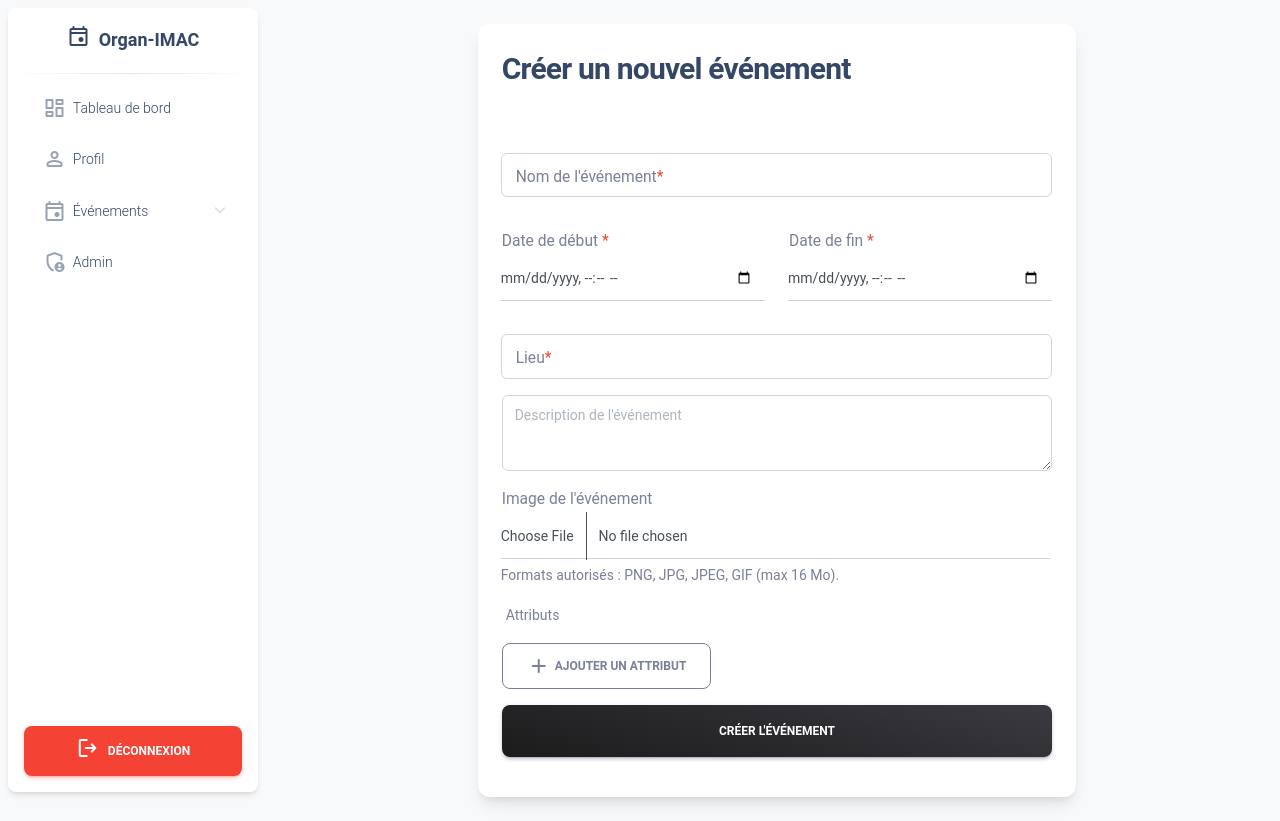
After one commit to NilsMT/imac-wk-prog-web, a Flask app: page /createEvent in a window 1280 px wide. The commit adds this page. Run offline with Flask 3, Linux system fonts and the light colour scheme; a user stored in the database is signed in; some libraries are stand-ins or nearby versions.

Commit message:
Create / Delete event

```diff
--- a/app/model/event.py
+++ b/app/model/event.py
@@ -3,6 +3,9 @@ from database import query_db, get_db
 from utils import getCurrentTime
 
 # SELECT
+def getEvent(id_event):
+    return query_db("SELECT EVENT.*, COUNT(DISTINCT PARTICIPATION.id_user) AS nb_participants FROM EVENT LEFT JOIN PARTICIPATION ON EVENT.id_event = PARTICIPATION.id_event WHERE EVENT.id_event = ? GROUP BY EVENT.id_event", [id_event], True)
+
 def getAllEvents():
     return query_db("SELECT EVENT.*, COUNT(DISTINCT PARTICIPATION.id_user) AS nb_participants FROM EVENT LEFT JOIN PARTICIPATION ON EVENT.id_event = PARTICIPATION.id_event GROUP BY EVENT.id_event")
 
@@ -29,7 +32,7 @@ def insertEvent(data_event, id_user, image_url):
     col = ["name", "start_date", "end_date", "location", "id_user"]
     val = [data_event["name"], data_event["start_date"], data_event["end_date"], data_event["location"], id_user]
 
-    if "image" in data_event:
+    if image_url:
         col.append("image")
         val.append(image_url)
 
--- a/app/routes/event.py
+++ b/app/routes/event.py
@@ -1,4 +1,4 @@
-from flask import Blueprint, request, session, jsonify
+from flask import Blueprint, json, request, session, jsonify
 from werkzeug.utils import secure_filename
 import os
 from datetime import datetime
@@ -14,11 +14,20 @@ def allowed_file(filename):
     return '.' in filename and \
            filename.rsplit('.', 1)[1].lower() in ALLOWED_EXTENSIONS
 
+@event_bp.route("/api/v1/events/<int:id_event>", methods=['GET'])
+def getEvent(id_event):
+    objects, status = service.event.getEvent(id_event)
+    match status:
+        case 200:
+            return jsonify(objects), status
+        case _:
+            return jsonify(objects), 500
+
 #create event
 @event_bp.route("/api/v1/events", methods=['POST'])
 def createEvent():
     user = session.get("user")
-    data_event = request.form
+    data_event = json.loads(request.form['eventData'])
 
     image_url = None
     if 'image' in request.files:
@@ -40,15 +49,23 @@ def createEvent():
                 return jsonify({"message": f"Erreur lors de l'upload de l'image : {str(e)}"}), 500
 
     messsage, status = service.event.createEvent(data_event, user["id_user"], image_url)
-    return jsonify({"message" : messsage}), status
+    return jsonify({"message" : messsage, "status": status}), status
 
 #delete event
 @event_bp.route("/api/v1/events/<int:id_event>", methods=['DELETE'])
 def deleteEvent(id_event):
     user = session.get("user")
+    image = service.event.getEvent(id_event)[0].get("image")
 
     message, status = service.event.deleteEvent(id_event, user["id_user"])
-    return jsonify({"message" : message}), status
+    if status == 200 and image:
+        try:
+            image_path = os.path.join('app', image.lstrip('/'))
+            if os.path.exists(image_path):
+                os.remove(image_path)
+        except Exception as e:
+            return jsonify({"message": f"Erreur lors de la suppression de l'image : {str(e)}"}), 500
+    return jsonify({"message" : message, "status": status}), status
 
 #update event
 @event_bp.route("/api/v1/events/<int:id_event>", methods=['PUT'])
@@ -57,7 +74,7 @@ def updateEvent(id_event):
     data_event = request.form
 
     message, status = service.event.updateEvent(data_event, id_event, user["id_user"])
-    return jsonify({"message" : message}), status
+    return jsonify({"message" : message, "status": status}), status
 
 # get events
 @event_bp.route("/api/v1/events/all", methods=['GET'])
--- a/app/routes/page.py
+++ b/app/routes/page.py
@@ -54,3 +54,11 @@ def admin():
         return abort(403)
     users = service.admin.getUsers(user["id_user"])
     return render_template("pages/admin.html", current_user=user, users=users)
+
+@page_bp.route("/createEvent")
+def createEvent():
+    user = session.get("user")
+    if user:
+        return render_template("pages/createEvent.html", current_user=user)
+    else :
+        return render_template("pages/no-auth.html")
--- /dev/null
+++ b/app/static/assets/js/services/createEvent.js
@@ -0,0 +1,121 @@
+document.addEventListener("DOMContentLoaded", function () {
+  const attributesContainer = document.getElementById("attributesContainer");
+  const addAttributeBtn = document.getElementById("addAttributeBtn");
+  const eventForm = document.getElementById("eventForm");
+  const submitBtn = document.getElementById("submitBtn");
+  const submitText = document.getElementById("submitText");
+
+  let attributeCounter = 0;
+
+  addAttributeBtn.addEventListener("click", function () {
+    attributeCounter++;
+    const attributeId = `attribute-${attributeCounter}`;
+
+    const attributeGroup = document.createElement("div");
+    attributeGroup.className =
+      "row mb-2 g-2 align-items-center justify-content-between";
+    attributeGroup.id = attributeId;
+
+    attributeGroup.innerHTML = `
+      <div class="col-md-5">
+        <div class="input-group input-group-lg input-group-outline">
+          <input
+            type="text"
+            class="form-control form-control-lg"
+            name="attribute_name_${attributeCounter}"
+            placeholder="Nom (ex: Musique)"
+            required
+          >
+        </div>
+      </div>
+      <div class="col-md-5">
+        <div class="input-group input-group-lg input-group-outline">
+          <input
+            type="text"
+            class="form-control form-control-lg"
+            name="attribute_value_${attributeCounter}"
+            placeholder="Valeur (ex: Jazz)"
+            required
+          >
+        </div>
+      </div>
+      <div class="col-md-2 d-flex align-items-center">
+        <button
+          type="button"
+          class="btn btn-danger w-100 remove-attribute mb-0 d-flex align-items-center justify-content-center"
+          data-attribute-id="${attributeId}"
+        >
+          <i class="material-symbols-rounded text-md py-1">delete</i>
+        </button>
+      </div>
+    `;
+
+    attributesContainer.appendChild(attributeGroup);
+
+    attributeGroup
+      .querySelector(".remove-attribute")
+      .addEventListener("click", function () {
+        document.getElementById(this.dataset.attributeId).remove();
+      });
+  });
+
+  eventForm.addEventListener("submit", async function (e) {
+    e.preventDefault();
+
+    submitBtn.disabled = true;
+
+    const formData = new FormData(eventForm);
+
+    const attributes = [];
+    const attributeInputs = eventForm.querySelectorAll(
+      "[name^='attribute_name_']",
+    );
+    attributeInputs.forEach((input, index) => {
+      const name = input.value;
+      const valueInput = eventForm.querySelector(
+        `[name="attribute_value_${index + 1}"]`,
+      );
+      const value = valueInput ? valueInput.value : "";
+      const type = "TEXT";
+      if (name && value) {
+        attributes.push({ type: type, name: name, value: value });
+      }
+    });
+
+    const eventData = {
+      name: formData.get("name"),
+      start_date: formData.get("start_date"),
+      end_date: formData.get("end_date"),
+      location: formData.get("location"),
+      description: formData.get("description"),
+      attributes: attributes,
+    };
+
+    const finalFormData = new FormData();
+    finalFormData.append("eventData", JSON.stringify(eventData));
+    if (formData.get("image")) {
+      finalFormData.append("image", formData.get("image"));
+    }
+
+    try {
+      const response = await fetch("/api/v1/events", {
+        method: "POST",
+        body: finalFormData,
+      });
+
+      const result = await response.json();
+
+      if (response.ok) {
+        window.location.href = "/myEvents";
+      } else {
+        alert(result.message || "Erreur lors de la création de l'événement.");
+      }
+    } catch (error) {
+      alert("Erreur de connexion au serveur : " + error.message);
+    } finally {
+      submitBtn.disabled = false;
+      submitText.textContent = "Créer l'événement";
+      submitSpinner.classList.add("d-none");
+    }
+  });
+});
--- a/app/templates/components/nextCard.html
+++ b/app/templates/components/nextCard.html
@@ -55,7 +55,10 @@
 
     <div class="d-flex align-items-center mb-3">
       <i class="material-symbols-rounded me-2 text-dark">group</i>
-      <span>{{ next_event.nb_participants }} participants</span>
+      <span>
+        {{ next_event.nb_participants }} participant{{ "s" if
+        next_event.nb_participants != 1 else "" }}
+      </span>
     </div>
 
     <p class="card-text text-muted mb-4">
--- a/app/templates/components/nextEventsRow.html
+++ b/app/templates/components/nextEventsRow.html
@@ -16,8 +16,8 @@
   </td>
   <td class="align-middle text-right text-xs">
     <a
-      href="javascript:;"
-      class="text-secondary font-weight-normal material-symbols-rounded"
+      id="viewEventButton-{{ event.id }}"
+      class="text-secondary font-weight-normal material-symbols-rounded viewEventButton"
       data-bs-toggle="tooltip"
       data-bs-placement="top"
       title="Voir l'événement"
--- a/app/templates/components/sidenav.html
+++ b/app/templates/components/sidenav.html
@@ -66,7 +66,7 @@
             <li class="nav-item">
               <a
                 class="nav-link text-dark d-flex align-items-center"
-                href="/events/create"
+                href="/createEvent"
               >
                 <i class="material-symbols-rounded opacity-5 me-2">
                   add_circle
@@ -81,17 +81,6 @@
               >
                 <i class="material-symbols-rounded opacity-5 me-2">person</i>
                 <span>Mes événements</span>
-              </a>
-            </li>
-            <li class="nav-item">
-              <a
-                class="nav-link text-dark d-flex align-items-center"
-                href="/events"
-              >
-                <i class="material-symbols-rounded opacity-5 me-2">
-                  calendar_view_month
-                </i>
-                <span>Événements</span>
               </a>
             </li>
           </ul>
--- /dev/null
+++ b/app/templates/pages/createEvent.html
@@ -0,0 +1,136 @@
+{% extends "base.html" %} {% block title %}Créer un événement - Organ-IMAC{%
+endblock %} {% block content %}
+<div
+  class="container-fluid vh-90 d-flex align-items-center justify-content-center px-4"
+>
+  <div class="row w-100 justify-content-center">
+    <div class="col-lg-8 col-md-10">
+      <div class="card shadow-lg">
+        <div class="card-header bg-transparent pt-4 px-4">
+          <h3 class="text-dark mb-0">Créer un nouvel événement</h3>
+        </div>
+
+        <div class="card-body p-4">
+          <form id="eventForm" enctype="multipart/form-data">
+            <!-- Nom -->
+            <div class="input-group input-group-lg input-group-outline my-3">
+              <label for="name" class="form-label">
+                Nom de l'événement
+                <span class="text-danger">*</span>
+              </label>
+              <input
+                type="text"
+                class="form-control form-control-lg"
+                id="name"
+                name="name"
+                required
+              />
+            </div>
+
+            <div class="row mb-3">
+              <div class="col-md-6">
+                <div class="input-group input-group-lg input-group-static my-3">
+                  <label>
+                    Date de début
+                    <span class="text-danger">*</span>
+                  </label>
+                  <input
+                    type="datetime-local"
+                    class="form-control form-control-lg"
+                    id="start_date"
+                    name="start_date"
+                    required
+                  />
+                </div>
+              </div>
+              <div class="col-md-6">
+                <div class="input-group input-group-lg input-group-static my-3">
+                  <label>
+                    Date de fin
+                    <span class="text-danger">*</span>
+                  </label>
+                  <input
+                    type="datetime-local"
+                    class="form-control form-control-lg"
+                    id="end_date"
+                    name="end_date"
+                    required
+                  />
+                </div>
+              </div>
+            </div>
+
+            <div class="input-group input-group-lg input-group-outline my-3">
+              <label for="location" class="form-label">
+                Lieu
+                <span class="text-danger">*</span>
+              </label>
+              <input
+                type="text"
+                class="form-control form-control-lg"
+                id="location"
+                name="location"
+                required
+              />
+            </div>
+
+            <!-- Description -->
+            <div class="input-group input-group-lg input-group-outline my-3">
+              <textarea
+                class="form-control"
+                id="description"
+                name="description"
+                rows="3"
+                placeholder="Description de l'événement"
+              ></textarea>
+            </div>
+
+            <!-- Image -->
+            <div class="input-group input-group-lg input-group-static my-3">
+              <label for="image">Image de l'événement</label>
+              <input
+                type="file"
+                class="form-control form-control-lg"
+                id="image"
+                name="image"
+                accept="image/png, image/jpg, image/jpeg, image/gif"
+              />
+              <div class="form-text text-muted">
+                Formats autorisés : PNG, JPG, JPEG, GIF (max 16 Mo).
+              </div>
+            </div>
+
+            <!-- Attributs (dynamiques) -->
+            <div class="">
+              <label class="form-label">Attributs</label>
+              <div id="attributesContainer" class="mt-2">
+                <!-- Les attributs seront ajoutés ici dynamiquement -->
+              </div>
+              <button
+                type="button"
+                id="addAttributeBtn"
+                class="btn btn-outline-secondary mt-2 d-flex align-items-center"
+              >
+                <i class="btn-inner--icon material-symbols-rounded me-1">add</i>
+                <span class="btn-inner--text">Ajouter un attribut</span>
+              </button>
+            </div>
+
+            <div class="d-grid gap-2">
+              <button
+                type="submit"
+                class="btn bg-gradient-dark py-3"
+                id="submitBtn"
+              >
+                <span id="submitText">Créer l'événement</span>
+              </button>
+            </div>
+          </form>
+        </div>
+      </div>
+    </div>
+  </div>
+</div>
+{% endblock %} {% block scripts %}
+<script src="{{url_for('static', filename='assets/js/services/createEvent.js')}}"></script>
+{% endblock %}
```
Also changed, not shown: app/service/event.py (+16 -0 lines), app/static/assets/js/services/deleteEvent.js (+3 -5 lines), app/static/assets/js/services/register.js (+0 -7 lines), app/templates/components/rowEvent.html (+9 -13 lines), app/static/assets/js/services/viewEvent.js (added), db/database.db.
